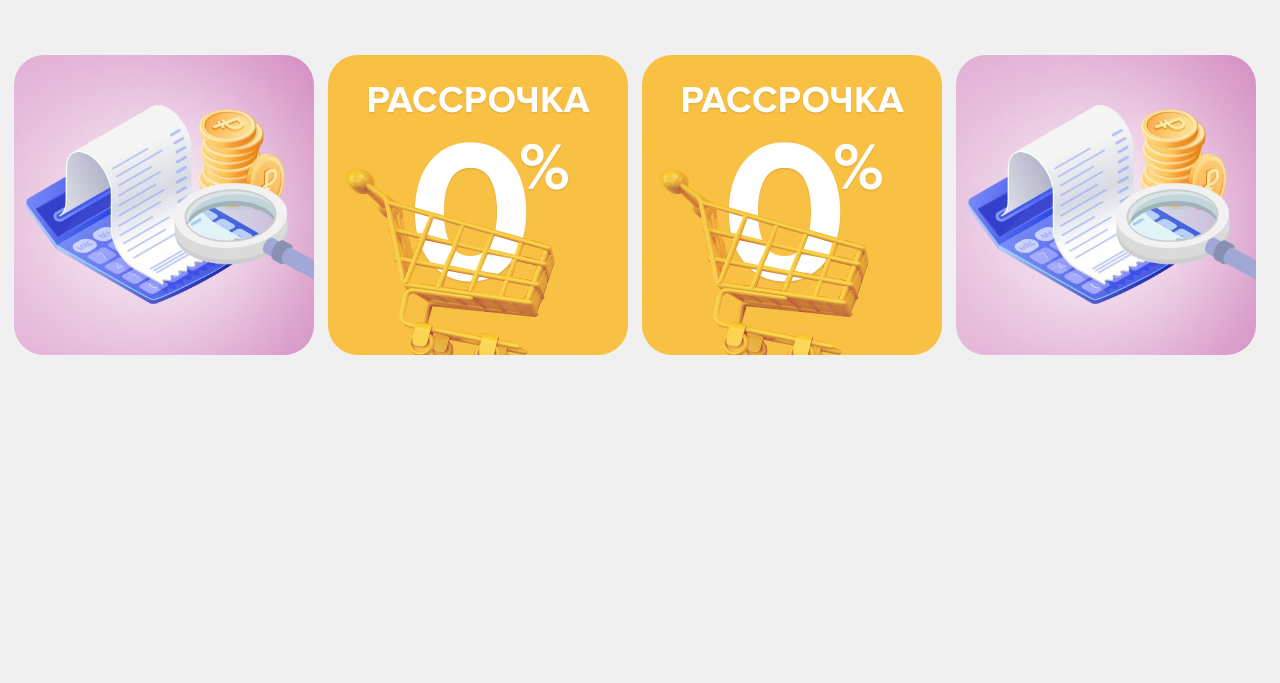
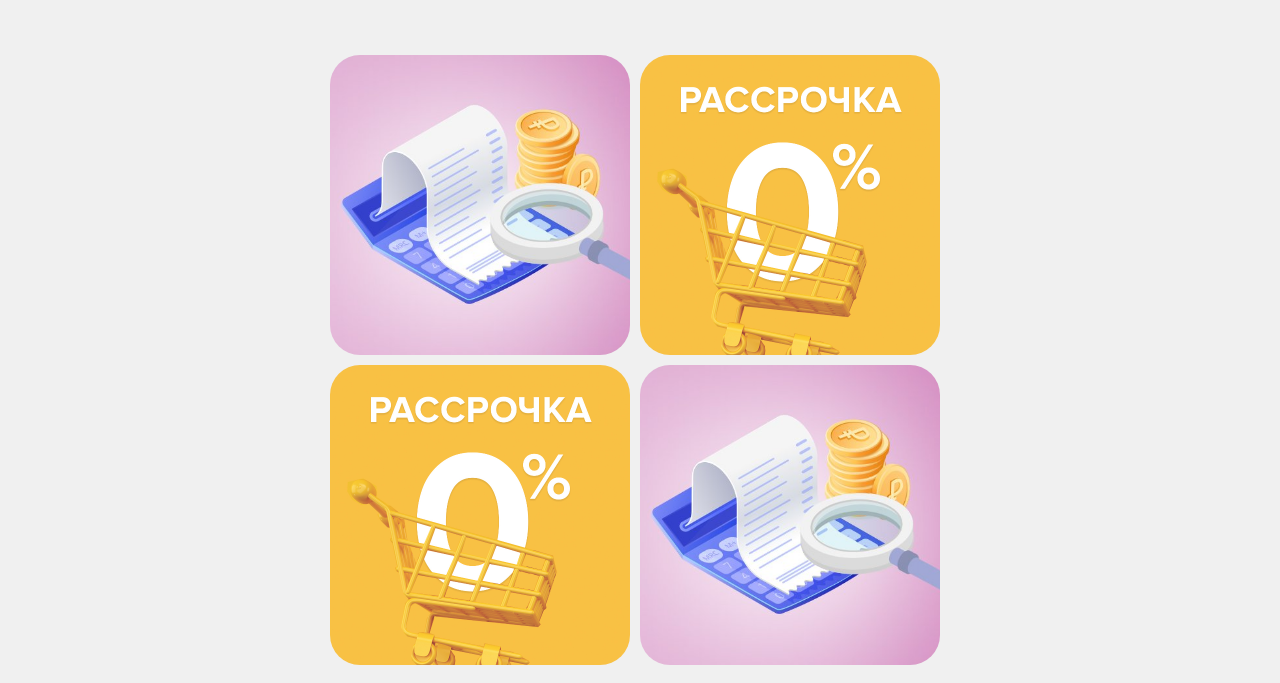
Before and after one commit to vikidom/test, a plain HTML site: page index.html in a window 1280 px wide. Shown: the part 143-826 px from the top of the page. Before the commit the page ends 800 px from the top, so only its background shows below. Drawn offline with Linux system fonts and the light colour scheme.

Commit message:
Update index.html

```diff
--- a/index.html
+++ b/index.html
@@ -18,6 +18,15 @@
 			zoom: 100%;
 		}
 
+		.container {
+			display: flex;
+			flex-wrap: wrap;
+			justify-content: center;
+			align-items: center;
+			margin: 0 auto;
+			max-width: 620px;
+		}
+
 		.button {
 			background-size: cover;
 			border: none;
@@ -25,6 +34,7 @@
 			height: 300px;
 			display: inline-block;
 			margin-right: 10px;
+			margin-bottom: 10px;
 			cursor: pointer;
 			background-repeat: no-repeat;
 			border-radius: 30px; /* Скругление углов */
@@ -57,11 +67,12 @@
 <body>
 	<!-- <h1>Моя веб-страница</h1> -->
 	<h1> <img src="../img/Logo2.png" alt="VIKIDOM"> </h1>
-
-	<a href="Percent1.html" class="button button1"></a>
-	<a href="rassrochka.html" class="button button2"></a>
-	<a href="rassrochka.html" class="button button3"></a>
-	<a href="Percent1.html" class="button button4"></a>
+	<div class="container">
+		<a href="Percent1.html" class="button button1"></a>
+		<a href="rassrochka.html" class="button button2"></a>
+		<a href="rassrochka.html" class="button button3"></a>
+		<a href="Percent1.html" class="button button4"></a>
+	</div>
 
 	<script>
 		// здесь можно добавить обработчики событий для каждой кнопки, если нужно
```
